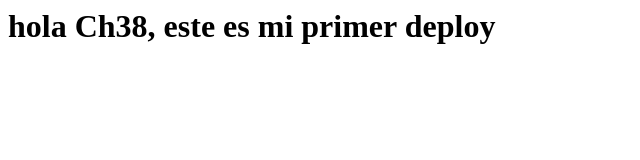
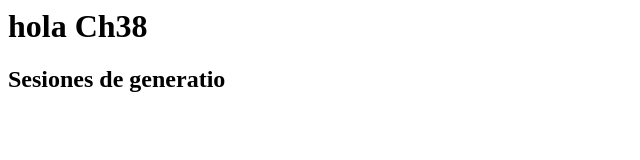
Before and after one commit to CarlosCChongo/Ch38-sesiones, a plain HTML site: page index.html in a window 1280 px wide. Shown: the whole page, without its empty margins (0-640 px from the left). Drawn offline with Linux system fonts and the light colour scheme.

Commit message:
ci: subtitulo como descripcion

```diff
--- a/index.html
+++ b/index.html
@@ -3,6 +3,8 @@
 	 <title> Ch38 </title>
 	</head>
 	<body>
-		<h1> hola Ch38, este es mi primer deploy </h1>
+		<h1> hola Ch38 </h1>
+		<h2>Sesiones de generatio </h2>
 	</body>
+
 </html>
```
